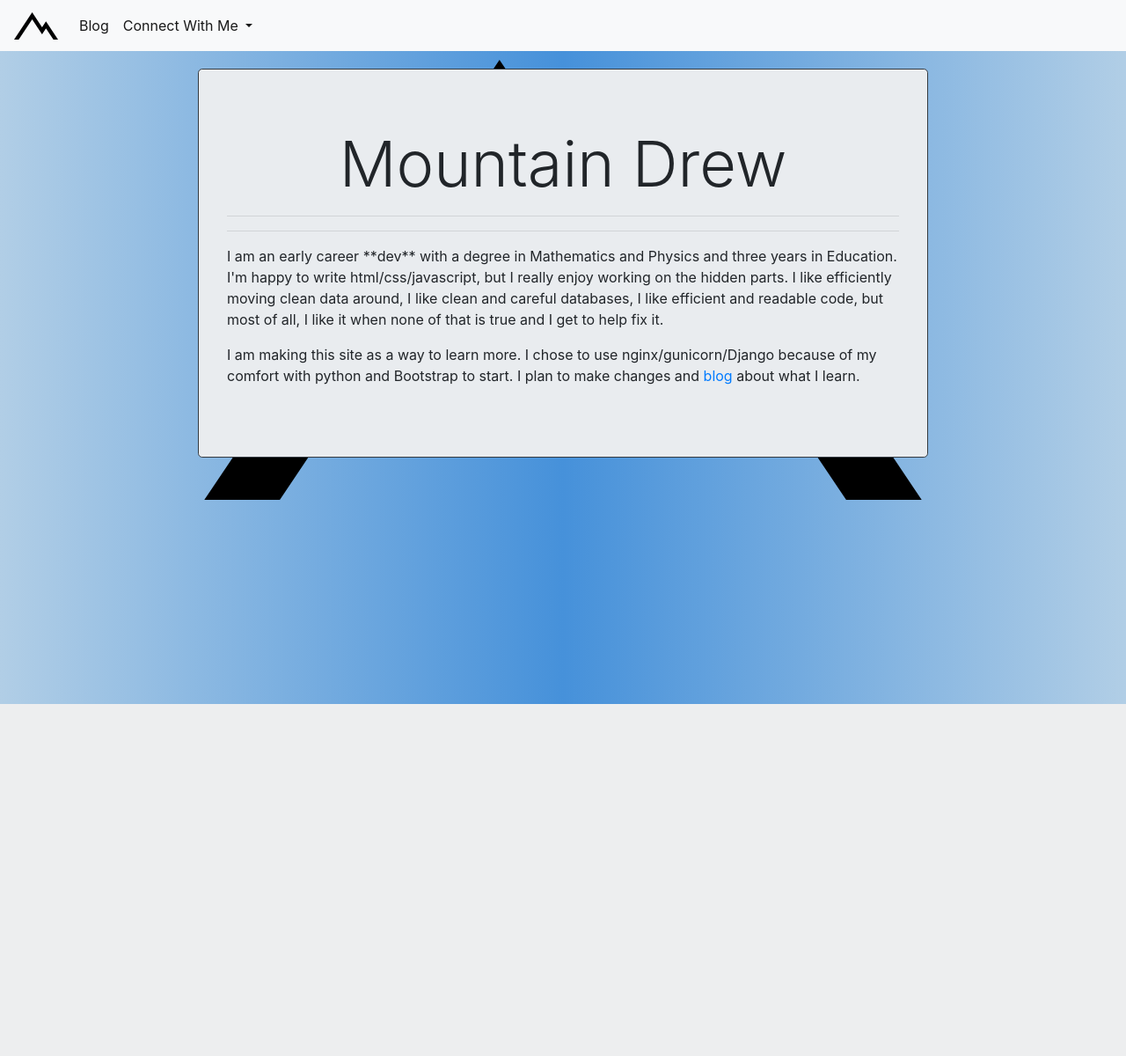
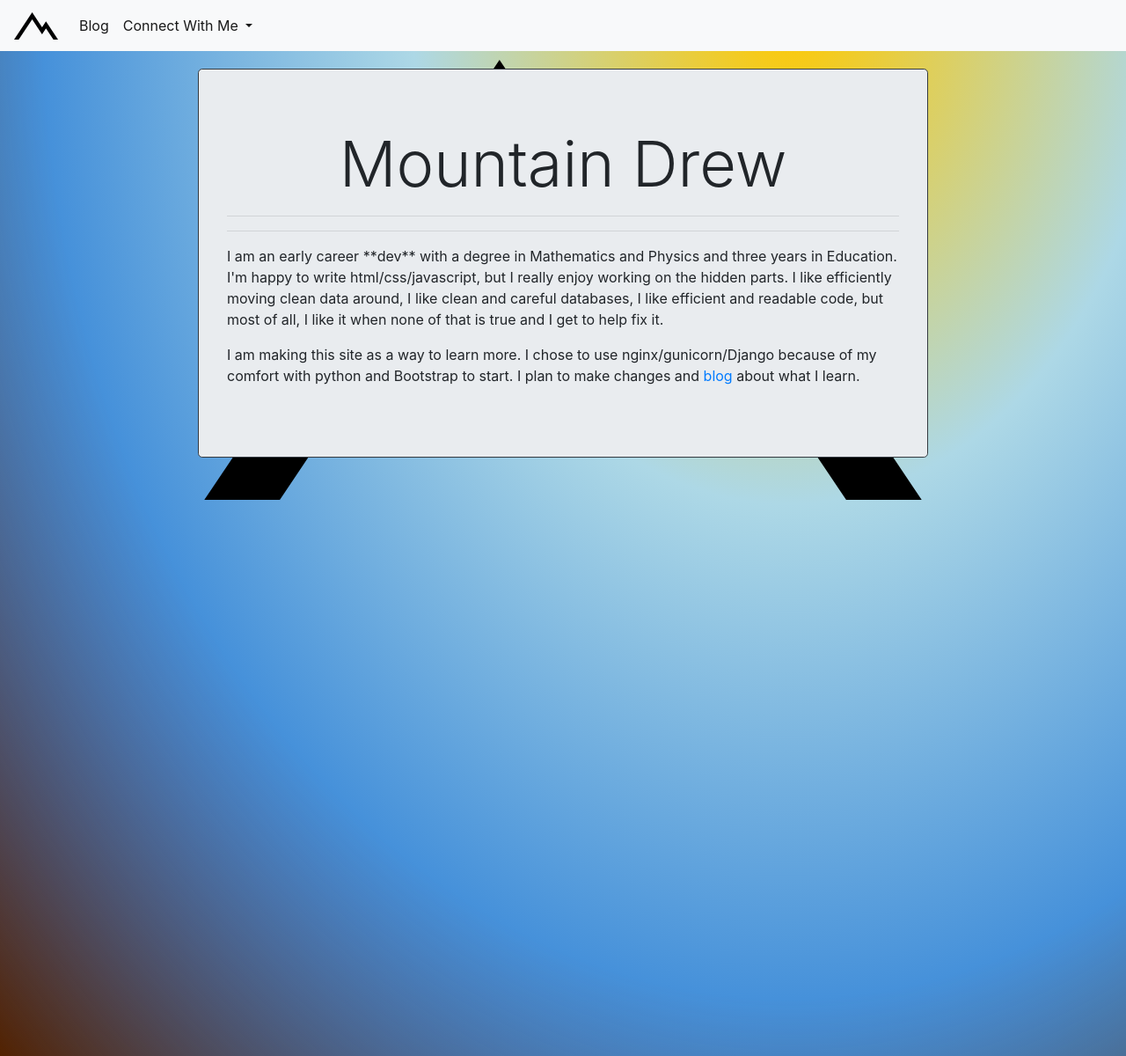
Before and after one commit to aduncan314/mountaindrew, a Django app: page / in a window 1280 px wide. Shown: the whole page at 88% size. Before the commit the page ends 800 px from the top, so only its background shows below. Run offline with Django 3.2, Linux system fonts and the light colour scheme; parts of the project's set-up code (start-up, migrations or seed data) failed here and were passed over; some libraries are stand-ins or nearby versions.

Commit message:
testing background colors

```diff
--- a/static/css/override_general.css
+++ b/static/css/override_general.css
@@ -6,10 +6,12 @@
 }
 
 .main-1 {
-    background-image: linear-gradient(to right,
-    var(--color-four),
+    height: 150vh;
+    background: radial-gradient(ellipse at 70% 0%, #ffc900 1vh,
+        /*var(--color-four),*/ var(--color-two),
     var(--color-one),
-    var(--color-four));
+    transparent),
+    radial-gradient(ellipse at center, #522266, #522200);
 }
 
 
```
